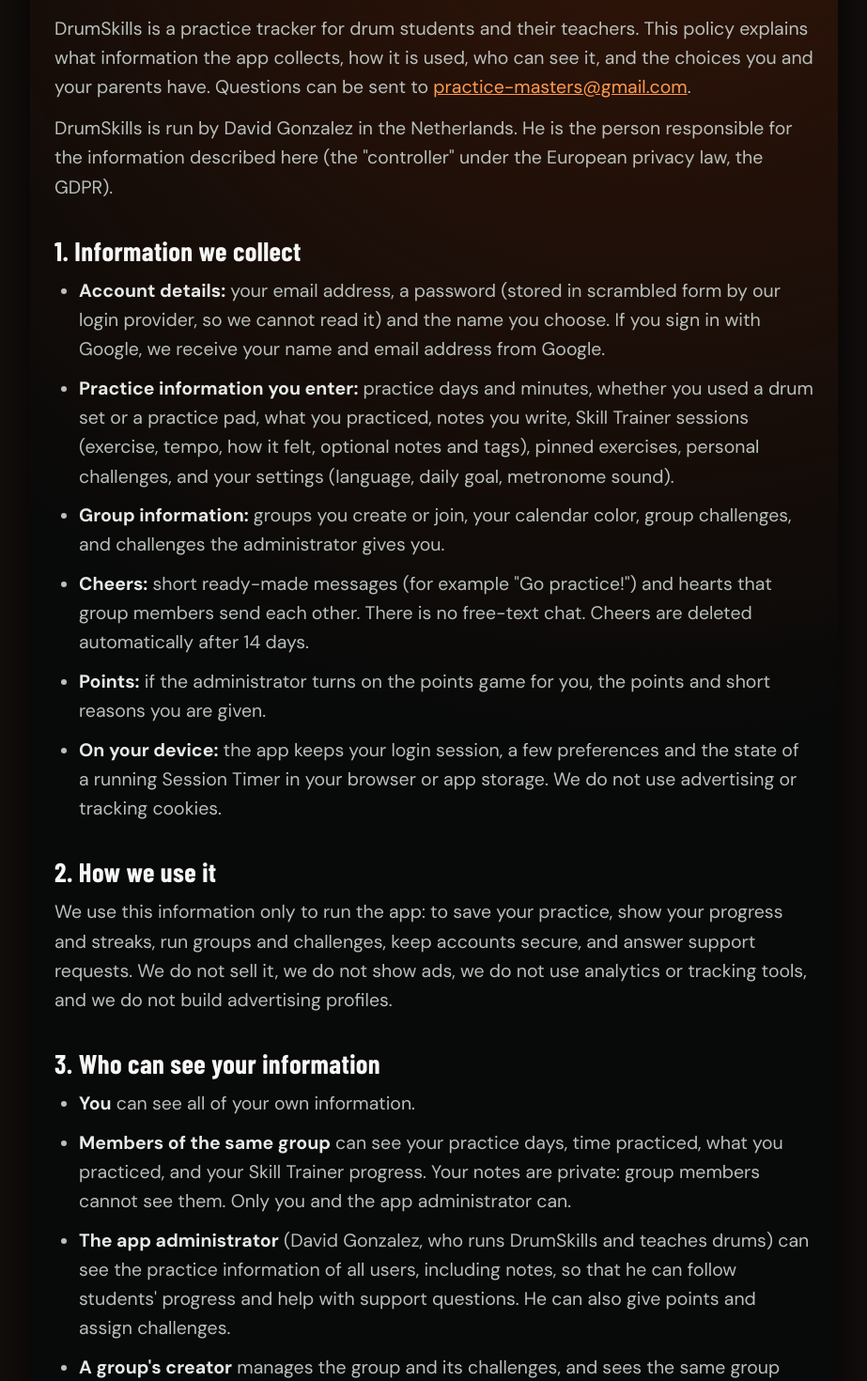
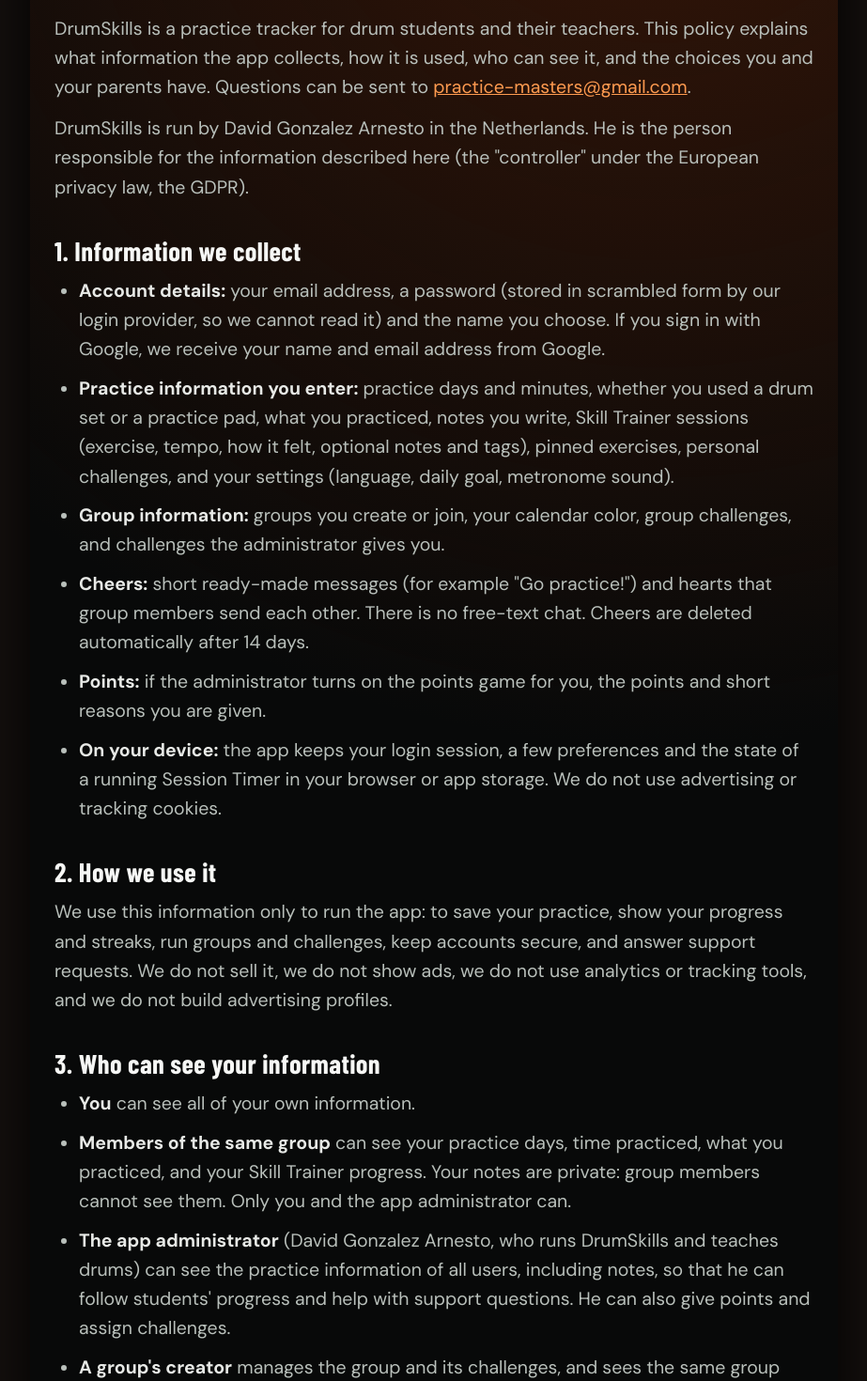
Before and after one commit to david-gonzalez-dev/drum-progress-app, a Next.js app: page /privacy in a window 1280 px wide. Shown: the part 240-1710 px from the top of the page at 94% size, without its empty margins (178-1101 px from the left). Built offline with nearby package versions, Linux system fonts and the light colour scheme.

Commit message:
Privacy and terms: use full name

```diff
--- a/src/app/privacy/page.tsx
+++ b/src/app/privacy/page.tsx
@@ -6,7 +6,7 @@
 export default function PrivacyPage() {
   return <LegalShell title="Privacy Policy">
     <p>DrumSkills is a practice tracker for drum students and their teachers. This policy explains what information the app collects, how it is used, who can see it, and the choices you and your parents have. Questions can be sent to <a href={`mailto:${SUPPORT_EMAIL}`}>{SUPPORT_EMAIL}</a>.</p>
-    <p>DrumSkills is run by David Gonzalez in the Netherlands. He is the person responsible for the information described here (the &quot;controller&quot; under the European privacy law, the GDPR).</p>
+    <p>DrumSkills is run by David Gonzalez Arnesto in the Netherlands. He is the person responsible for the information described here (the &quot;controller&quot; under the European privacy law, the GDPR).</p>
 
     <h2>1. Information we collect</h2>
     <ul>
@@ -25,7 +25,7 @@
     <ul>
       <li><b>You</b> can see all of your own information.</li>
       <li><b>Members of the same group</b> can see your practice days, time practiced, what you practiced, and your Skill Trainer progress. Your notes are private: group members cannot see them. Only you and the app administrator can.</li>
-      <li><b>The app administrator</b> (David Gonzalez, who runs DrumSkills and teaches drums) can see the practice information of all users, including notes, so that he can follow students&apos; progress and help with support questions. He can also give points and assign challenges.</li>
+      <li><b>The app administrator</b> (David Gonzalez Arnesto, who runs DrumSkills and teaches drums) can see the practice information of all users, including notes, so that he can follow students&apos; progress and help with support questions. He can also give points and assign challenges.</li>
       <li><b>A group&apos;s creator</b> manages the group and its challenges, and sees the same group information as every other member.</li>
       <li><b>Service providers</b> that run the app for us: our database and login provider (Supabase) and our web hosting provider. They only handle data to provide the service. If you choose Google sign-in, Google handles that login. The app&apos;s fonts are served from our own site, so no font provider sees your visit.</li>
       <li><b>Anyone else</b> only if the law requires us to share it.</li>
@@ -52,6 +52,6 @@
     <p>If we change this policy in a meaningful way we will update the date above and, where it matters, tell you in the app.</p>
 
     <h2>10. Contact</h2>
-    <p>DrumSkills (David Gonzalez, the Netherlands), <a href={`mailto:${SUPPORT_EMAIL}`}>{SUPPORT_EMAIL}</a></p>
+    <p>DrumSkills (David Gonzalez Arnesto, the Netherlands), <a href={`mailto:${SUPPORT_EMAIL}`}>{SUPPORT_EMAIL}</a></p>
   </LegalShell>;
 }
--- a/src/app/terms/page.tsx
+++ b/src/app/terms/page.tsx
@@ -31,7 +31,7 @@
     <p>DrumSkills is provided as is. We work hard to keep it reliable, but we cannot promise it will always be available or error free, and we are not responsible for lost practice records beyond what the law requires. The app is a practice aid and not a replacement for a teacher.</p>
 
     <h2>7. Who runs the app and which law applies</h2>
-    <p>DrumSkills is run by David Gonzalez in the Netherlands. These terms are governed by Dutch law. This does not take away any rights you have as a consumer under the mandatory laws of the country where you live.</p>
+    <p>DrumSkills is run by David Gonzalez Arnesto in the Netherlands. These terms are governed by Dutch law. This does not take away any rights you have as a consumer under the mandatory laws of the country where you live.</p>
 
     <h2>8. Changes</h2>
     <p>We may update these terms. If we make an important change we will update the date above and tell you in the app where it matters.</p>
```
